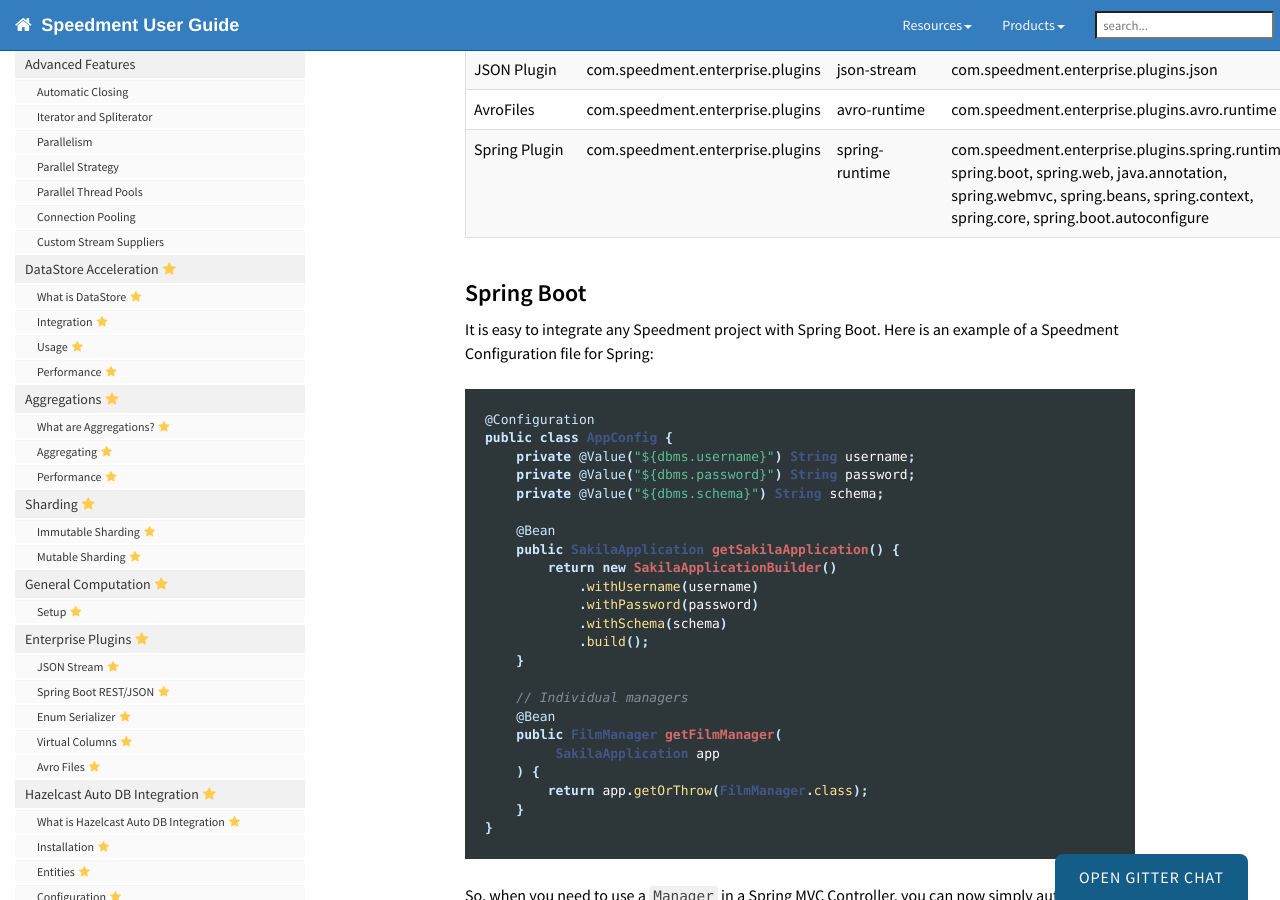
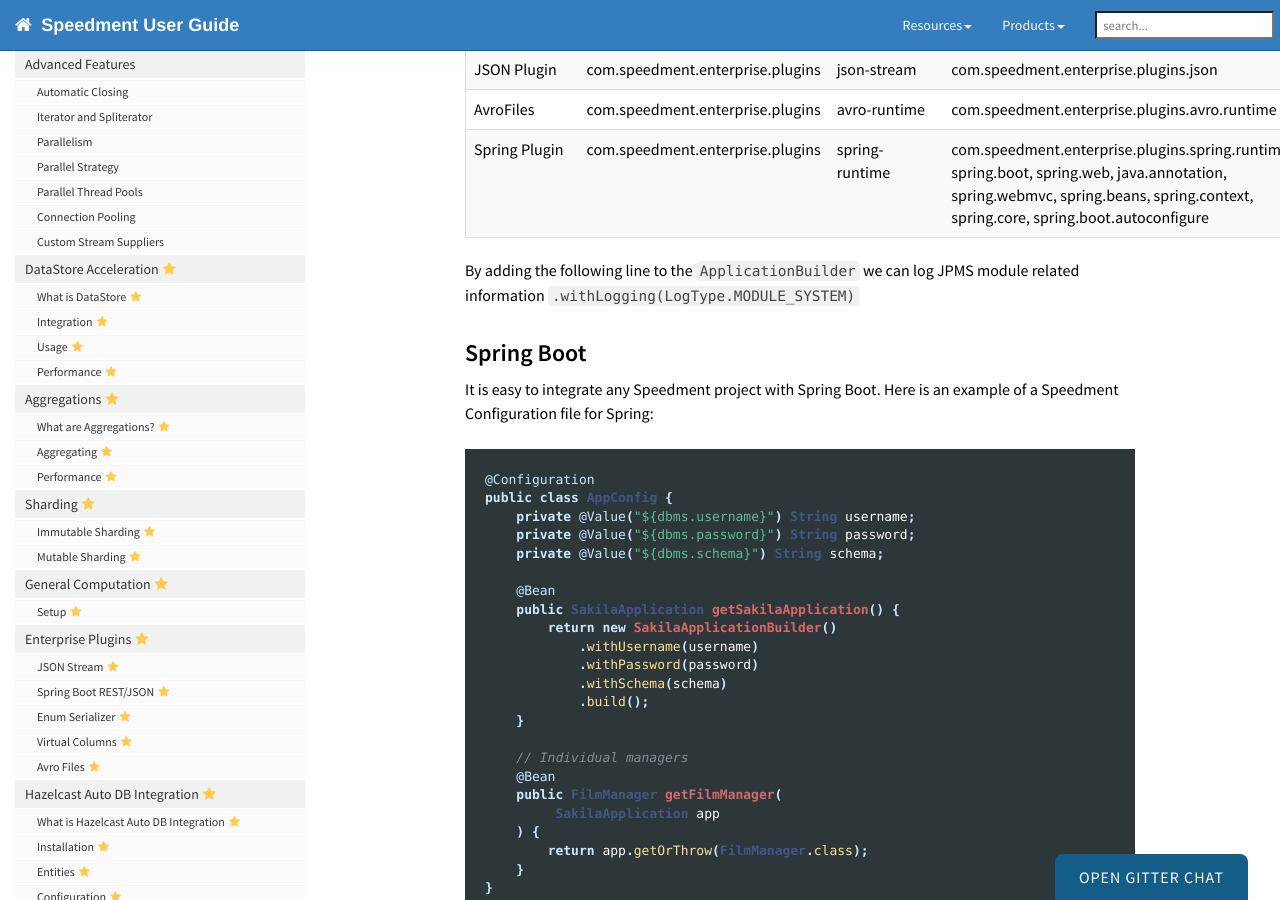
Before and after one commit to speedment/speedment-doc, a Jekyll site: the page built from pages/integration.md, in a window 1280 px wide and 900 px high, scrolled down 2108 px. Built offline with Jekyll 4.4.1, drawn with Linux system fonts in a browser that asks for light colours; nearby versions of some CDN libraries; comment, search, counter and statistics services are not loaded.

Commit message:
Add JPMS logging info

```diff
--- a/pages/integration.md
+++ b/pages/integration.md
@@ -48,6 +48,9 @@
 | JSON Plugin    | com.speedment.enterprise.plugins    | json-stream          | com.speedment.enterprise.plugins.json          |
 | AvroFiles      | com.speedment.enterprise.plugins    | avro-runtime         | com.speedment.enterprise.plugins.avro.runtime  |
 | Spring Plugin  | com.speedment.enterprise.plugins    | spring-runtime       | com.speedment.enterprise.plugins.spring.runtime, spring.boot, spring.web, java.annotation, spring.webmvc, spring.beans, spring.context, spring.core, spring.boot.autoconfigure |
+
+By adding the following line to the `ApplicationBuilder` we can log JPMS module related information
+`.withLogging(LogType.MODULE_SYSTEM)`
 
 ## Spring Boot
 It is easy to integrate any Speedment project with Spring Boot. Here is an example of a Speedment Configuration file for Spring:
```
